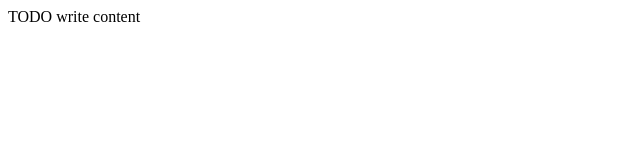
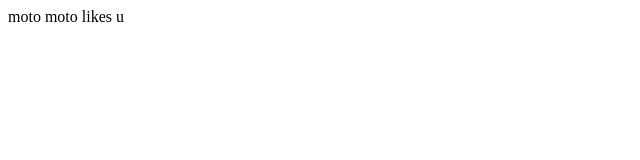
Before and after one commit to RomanovaAnastasiia/p2, a website: page public_html/index.html in a window 1280 px wide. Shown: the full height of the page, 0-640 px from the left. Drawn offline with Linux system fonts and the light colour scheme.

Commit message:
Update index.html

```diff
--- a/public_html/index.html
+++ b/public_html/index.html
@@ -11,6 +11,6 @@
         <meta name="viewport" content="width=device-width, initial-scale=1.0">
     </head>
     <body>
-        <div>TODO write content</div>
+        <div>moto moto likes u</div>
     </body>
 </html>
```
